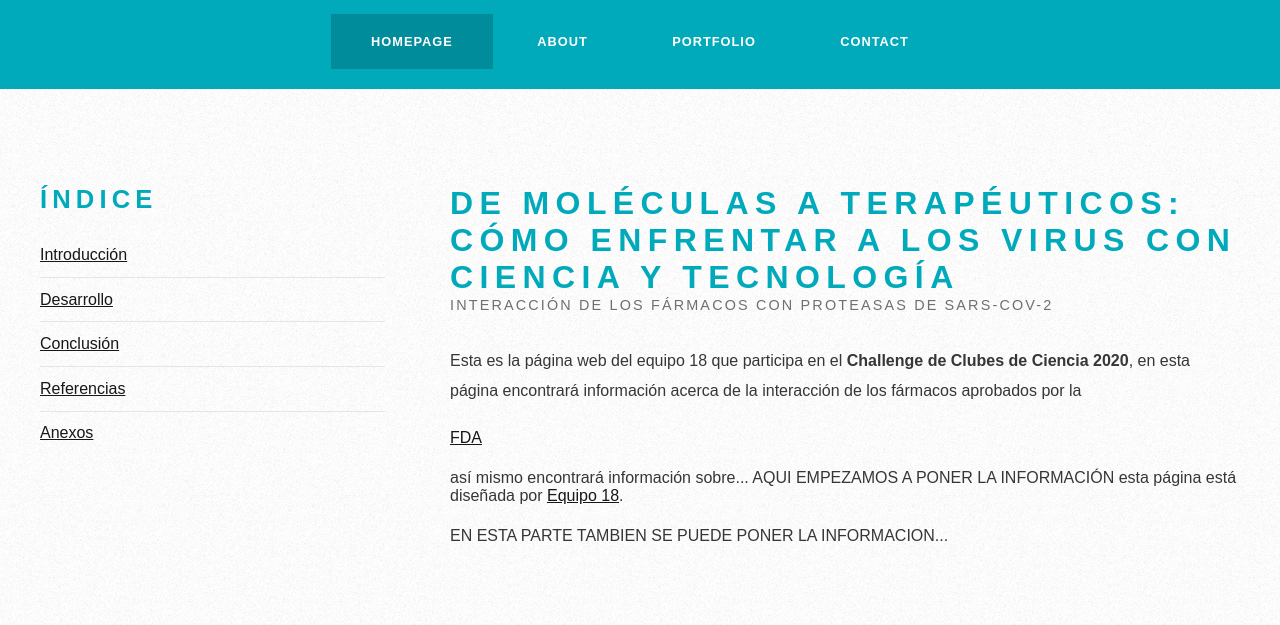
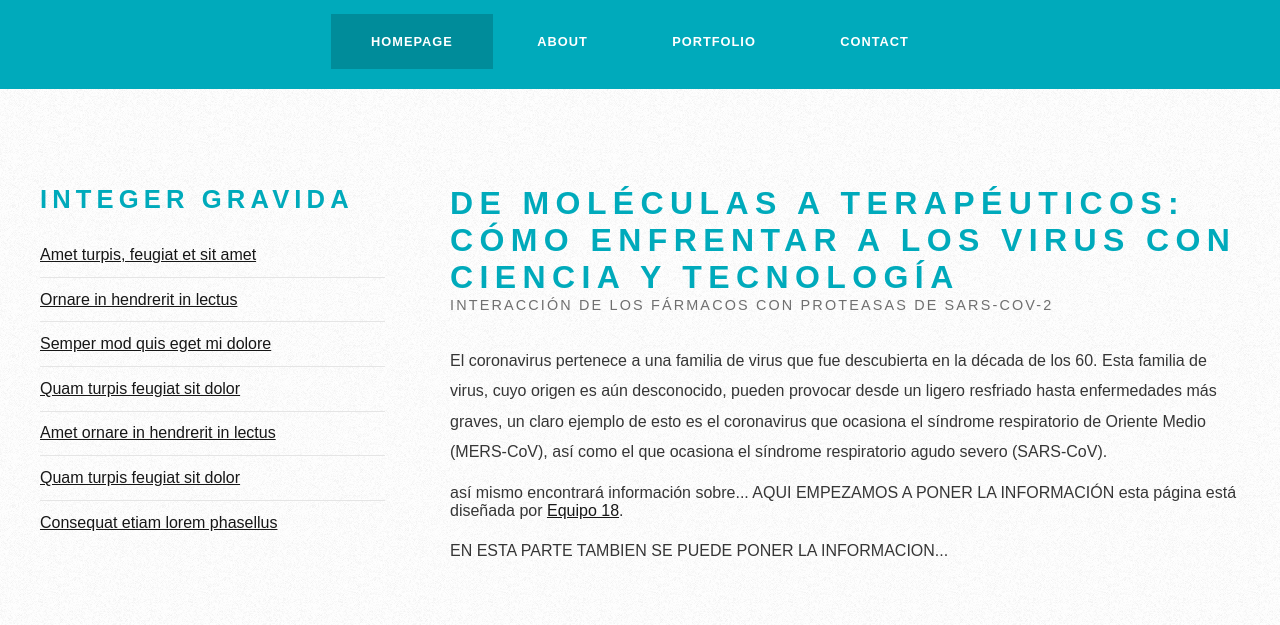
Before and after one commit to Fredie03/Challenge_CdCMx_Team18, a plain HTML site: page index.html in a window 1280 px wide. Shown: the part 175-800 px from the top of the page. Drawn offline with Linux system fonts and the light colour scheme.

Commit message:
Update index.html

```diff
--- a/index.html
+++ b/index.html
@@ -50,20 +50,23 @@ Released   : 20140221
 			<div class="title">
 				<h2>De moléculas a terapéuticos: Cómo enfrentar a los virus con ciencia y tecnología</h2>
 				<span class="byline">Interacción de los fármacos con proteasas de SARS-CoV-2</span> </div>
-			<p> Esta es la página web del equipo 18 que participa en el <strong>Challenge de Clubes de Ciencia 2020</strong>, en esta página encontrará información acerca de la interacción de los fármacos aprobados por la <p> <a href="https://www.fda.gov/about-fda">FDA</a> </p> así mismo encontrará información sobre... AQUI EMPEZAMOS A PONER LA INFORMACIÓN esta página está diseñada por <a href="https://www.fda.gov/about-fda">Equipo 18</a>.</p>
+			<p> El coronavirus pertenece a una familia de virus que fue descubierta en la década de los 60. Esta familia de virus, cuyo origen es aún desconocido, pueden provocar desde un ligero resfriado hasta enfermedades más graves, un claro ejemplo de esto es el coronavirus que ocasiona el síndrome respiratorio de Oriente Medio (MERS-CoV), así como el que ocasiona el síndrome respiratorio agudo severo (SARS-CoV).<p>
+  			</p> así mismo encontrará información sobre... AQUI EMPEZAMOS A PONER LA INFORMACIÓN esta página está diseñada por <a href="https://www.fda.gov/about-fda">Equipo 18</a>.</p>
 			<p> EN ESTA PARTE TAMBIEN SE PUEDE PONER LA INFORMACION... </p>
 		</div>
 		<div id="sidebar">
 			<div class="box2">
 				<div class="title">
-					<h2>índice</h2>
+					<h2>Integer gravida</h2>
 				</div>
 				<ul class="style2">
-					<li><a href="#">Introducción</a></li>
-					<li><a href="#">Desarrollo</a></li>
-					<li><a href="#">Conclusión</a></li>
-					<li><a href="#">Referencias</a></li>
-					<li><a href="#">Anexos</a></li>
+					<li><a href="#">Amet turpis, feugiat et sit amet</a></li>
+					<li><a href="#">Ornare in hendrerit in lectus</a></li>
+					<li><a href="#">Semper mod quis eget mi dolore</a></li>
+					<li><a href="#">Quam turpis feugiat sit dolor</a></li>
+					<li><a href="#">Amet ornare in hendrerit in lectus</a></li>
+					<li><a href="#">Quam turpis feugiat sit dolor</a></li>
+					<li><a href="#">Consequat etiam lorem phasellus</a></li>
 				</ul>
 			</div>
 		</div>
```
